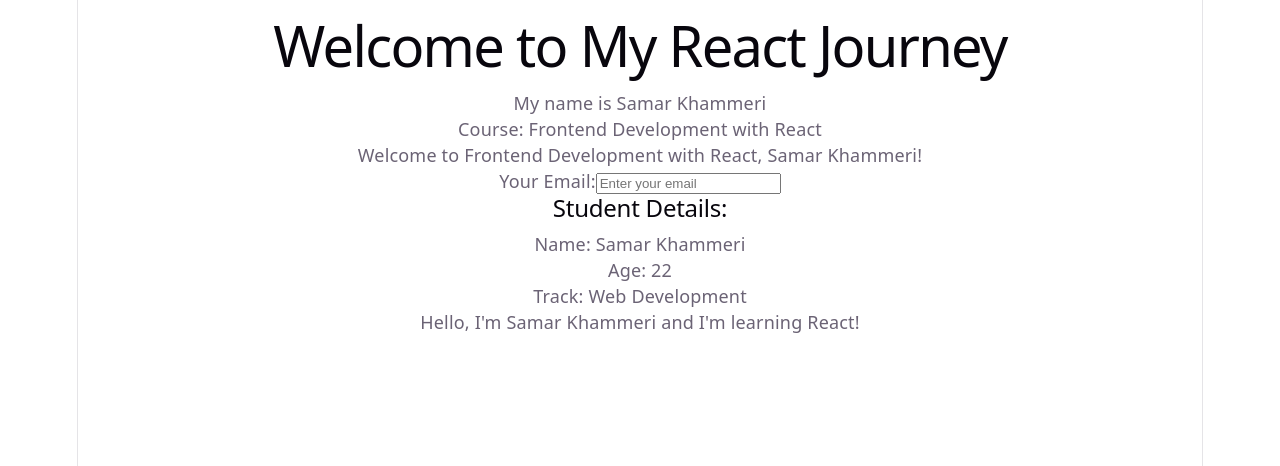
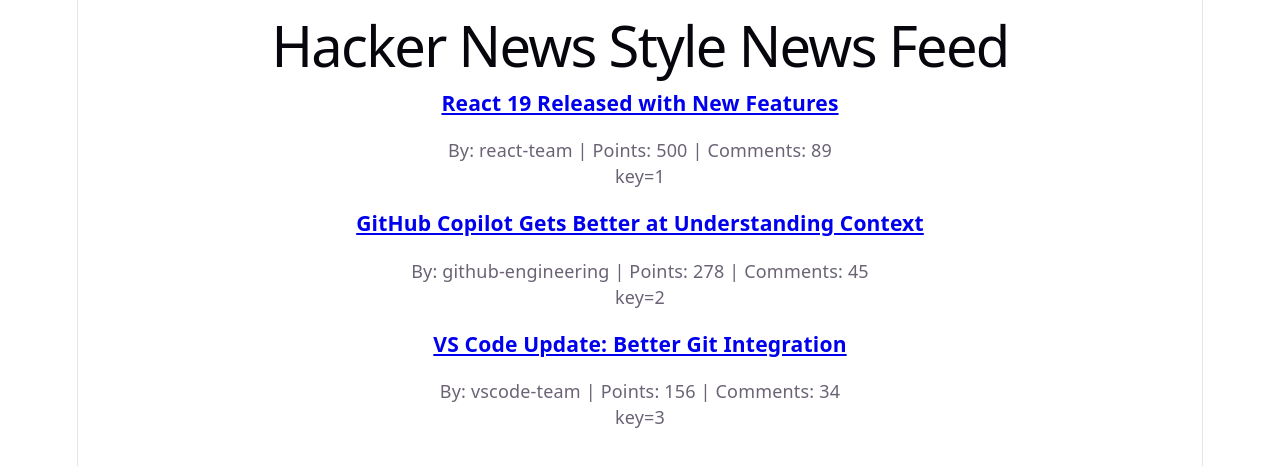
Before and after one commit to samar-khammeri/my-first-react-app, a React (Vite) app: page / in a window 1280 px wide. Shown: the top 466 px of the page. Built offline with nearby package versions, Linux system fonts and the light colour scheme.

Commit message:
Week 3: Rendering Hacker News style lists

```diff
--- a/src/App.jsx
+++ b/src/App.jsx
@@ -1,40 +1,76 @@
-const courseTitle = "Frontend Development with React";
+// Step 1: Understanding the data structure
+// Each news story needs:
+// - title: the article headline
+// - url: link to read the full story
+// - author: who wrote it
+// - objectID: unique ID (this will be our React key)
+// - points: how many upvotes
+// - num_comments: how many people commented
+//
+// Which property should be the React key?
+// objectID is the best choice because it's guaranteed unique.
+//
+// Why is this realistic for an API?
+// APIs return data in this structured format with consistent properties.
+const stories = [
+  {
+    objectID: 1,
+    title: "React 19 Released with New Features",
+    url: "https://react.dev/blog/2024/12/05/react-19",
+    author: "react-team",
+    points: 500,
+    num_comments: 89
+  },
+  {
+    objectID: 2,
+    title: "GitHub Copilot Gets Better at Understanding Context",
+    url: "https://github.blog/news/copilot-update",
+    author: "github-engineering",
+    points: 278,
+    num_comments: 45
+  },
+   {
+    objectID: 3,
+    title: "VS Code Update: Better Git Integration",
+    url: "https://code.visualstudio.com/updates",
+    author: "vscode-team",
+    points: 156,
+    num_comments: 34
+  }
+];
+function App() {
+  return (
+    <div>
+      <h1>Hacker News Style News Feed</h1>
 
-function App() {
-  const studentName = "Samar Khammeri";
-  const student = {
-    name: "Samar Khammeri",
-    age: 22,
-    track: "Web Development"
-  };
-  function sayHello() {
-  return `Hello, I'm ${studentName} and I'm learning React!`;
-}
-
-return (
-  <div>
-    <h1>Welcome to My React Journey</h1>
-    <p>My name is {studentName}</p>
-    <p>Course: {courseTitle}</p>
-    <p>Welcome to {courseTitle}, {studentName}!</p>
-
-    <label htmlFor="studentEmail">Your Email:</label>
-    <input type="text" id="studentEmail" placeholder="Enter your email" />
-    <h2>Student Details:</h2>
-<p>Name: {student.name}</p>
-<p>Age: {student.age}</p>
-<p>Track: {student.track}</p>
-<p>{sayHello()}</p>
-  </div>
-);
+      {stories.map(function(story) {
+        return (
+          <div>
+            <h3>
+              <a href={story.url} target="_blank" rel="noopener noreferrer">
+                {story.title}
+              </a>
+            </h3>
+            <p>
+              By: {story.author} | Points: {story.points} | Comments: {story.num_comments}
+            </p>
+            key={story.objectID}
+          </div>
+        );
+      })}
+    </div>
+  );
 }
 
 export default App;
-// 1. One thing I understand well in this lab:
-// I understand how to use curly braces {} to show variables inside JSX.
-
-// 2. One thing that is still confusing:
-// I still get confused about when to use parentheses after a function name.
-
-// 3. One mistake I made and fixed:
-// I accidentally named my CSS file wrong earlier (index.html.css) and had to rename it.
+// Why is map() essential for rendering lists in React?
+// map() goes through each item in the array and returns JSX.
+// I tried using forEach() first but nothing showed up on the page.
+//
+// Why is objectID the correct key?
+// objectID is unique for each story. If I used the index,
+// things might break if I add or delete stories later.
+//
+// What will change when we replace fake data with the Hacker News API?
+// Instead of having the data hardcoded, we'll fetch it from a URL.
+// I'll need to use useState and useEffect to load it when the page loads.
```
